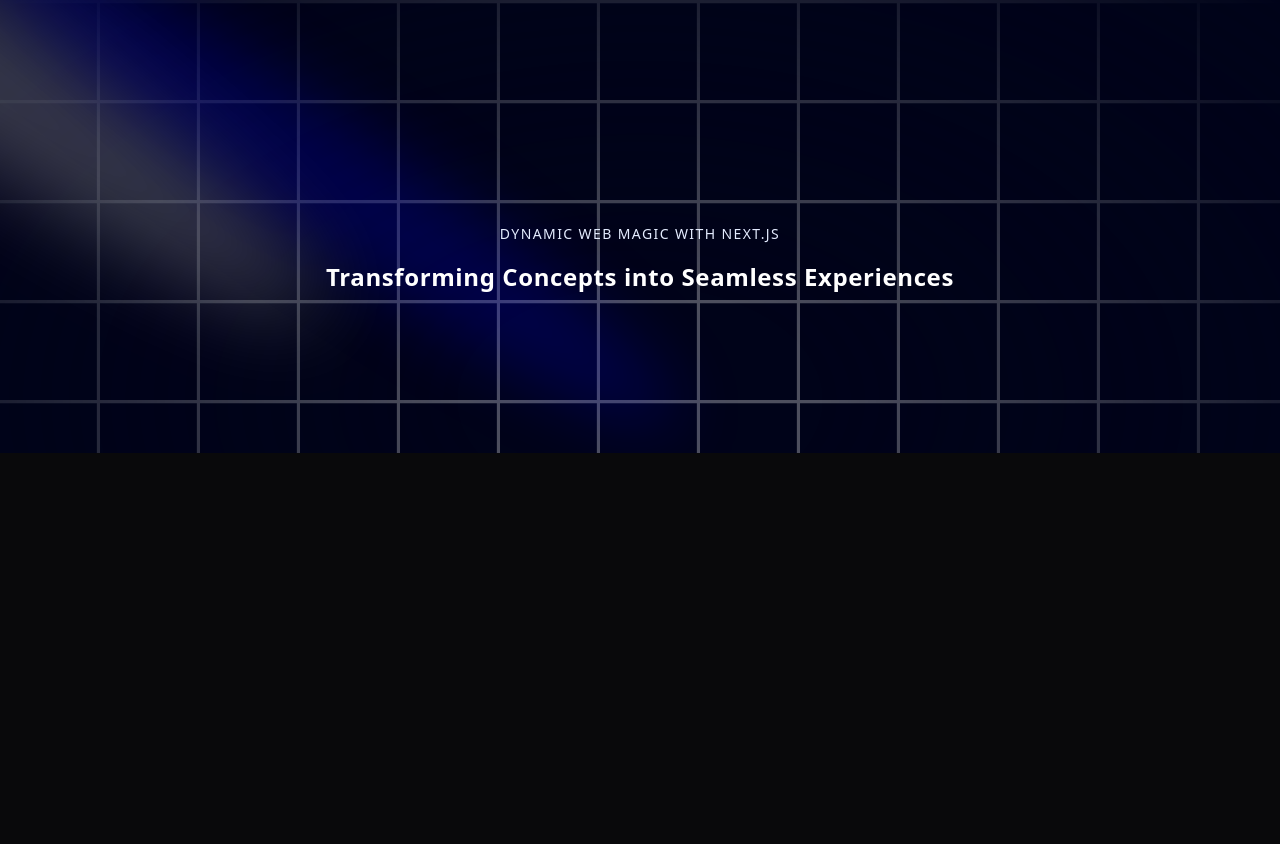
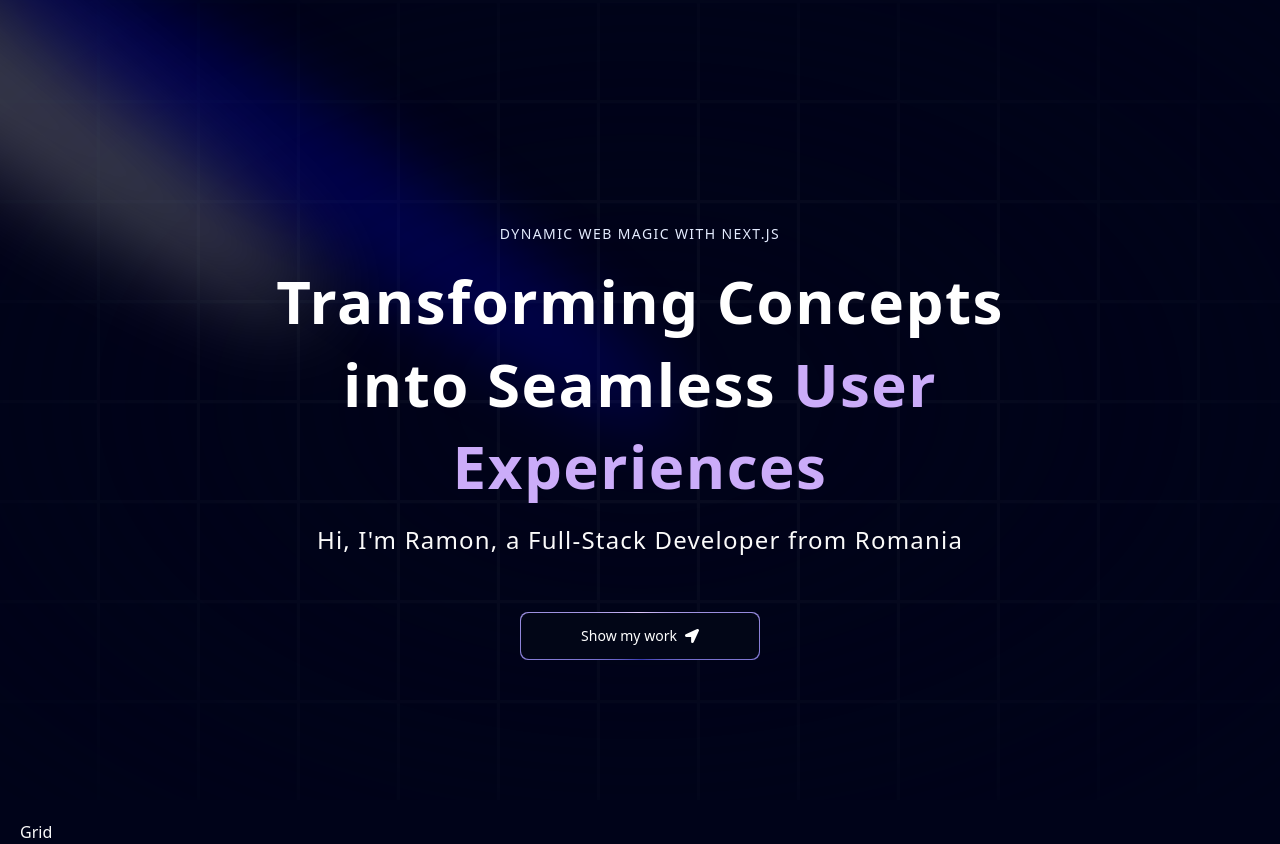
Before and after one commit to Woolfy25/Portfolio-Website, a Next.js app: page / in a window 1280 px wide. Before the commit the page ends 800 px from the top, so only its background shows below. Built offline with nearby package versions, Linux system fonts and the light colour scheme.

Commit message:
portfolio

```diff
--- a/app/page.tsx
+++ b/app/page.tsx
@@ -1,10 +1,17 @@
+import Grid from "@/components/Grid";
 import Hero from "@/components/Hero";
+import { FloatingNav } from "@/components/ui/FloatingNav";
+import { FaHome } from "react-icons/fa";
 
 export default function Home() {
   return (
     <main className="relative bg-black-100 flex justify-center items-center flex-col overflow-hidden mx-auto sm:px-10px px-5">
       <div className="max-w-7xl w-full">
+        <FloatingNav
+          navItems={[{ name: "Home", link: "/", icon: <FaHome /> }]}
+        />
         <Hero />
+        <Grid />
       </div>
     </main>
   );
--- /dev/null
+++ b/components/Grid.tsx
@@ -0,0 +1,7 @@
+import React from "react";
+
+const Grid = () => {
+  return <div>Grid</div>;
+};
+
+export default Grid;
--- a/components/Hero.tsx
+++ b/components/Hero.tsx
@@ -1,3 +1,5 @@
+import { FaLocationArrow } from "react-icons/fa";
+import MagicButton from "./ui/MagicButton";
 import { Spotlight } from "./ui/Spotlight";
 import { TextGenerateEffect } from "./ui/TextGenerateEffect";
 
@@ -15,7 +17,7 @@
         />
         <Spotlight className="top-28 left-80 h-[80vh] w-[50vw]" fill="blue" />
       </div>
-      <div className="h-screen w-full dark:bg-black-100 bg-white  dark:bg-grid-white/[0.3] bg-grid-black/[0.2] flex items-center justify-center absolute top-0 left-0">
+      <div className="h-screen w-full dark:bg-black-100 bg-white  dark:bg-grid-white/[0.03] bg-grid-black/[0.2] flex items-center justify-center absolute top-0 left-0">
         <div className="absolute pointer-events-none inset-0 flex items-center justify-center dark:bg-black-100 bg-white [mask-image:radial-gradient(ellipse_at_center,transparent_20%,black)]" />
       </div>
       <div className="flex justify-center relative my-20 z-10">
@@ -25,8 +27,18 @@
           </h2>
           <TextGenerateEffect
             className="text-center text-[40px] md:text-5xl lg:text-6xl"
-            words="Transforming Concepts into Seamless Experiences"
+            words="Transforming Concepts into Seamless User Experiences"
           />
+          <p className="text-center md:tracking-wider mb-4 text-sm md:text-lg lg:text-2xl">
+            Hi, I&apos;m Ramon, a Full-Stack Developer from Romania
+          </p>
+          <a href="#about">
+            <MagicButton
+              title="Show my work"
+              icon={<FaLocationArrow />}
+              position="right"
+            />
+          </a>
         </div>
       </div>
     </div>
--- /dev/null
+++ b/components/ui/FloatingNav.tsx
@@ -0,0 +1,82 @@
+"use client";
+import React, { useState } from "react";
+import {
+  motion,
+  AnimatePresence,
+  useScroll,
+  useMotionValueEvent,
+} from "framer-motion";
+import { cn } from "@/lib/utils";
+import Link from "next/link";
+
+export const FloatingNav = ({
+  navItems,
+  className,
+}: {
+  navItems: {
+    name: string;
+    link: string;
+    icon?: JSX.Element;
+  }[];
+  className?: string;
+}) => {
+  const { scrollYProgress } = useScroll();
+
+  const [visible, setVisible] = useState(false);
+
+  useMotionValueEvent(scrollYProgress, "change", (current) => {
+    // Check if current is not undefined and is a number
+    if (typeof current === "number") {
+      let direction = current! - scrollYProgress.getPrevious()!;
+
+      if (scrollYProgress.get() < 0.05) {
+        setVisible(false);
+      } else {
+        if (direction < 0) {
+          setVisible(true);
+        } else {
+          setVisible(false);
+        }
+      }
+    }
+  });
+
+  return (
+    <AnimatePresence mode="wait">
+      <motion.div
+        initial={{
+          opacity: 1,
+          y: -100,
+        }}
+        animate={{
+          y: visible ? 0 : -100,
+          opacity: visible ? 1 : 0,
+        }}
+        transition={{
+          duration: 0.2,
+        }}
+        className={cn(
+          "flex max-w-fit  fixed top-10 inset-x-0 mx-auto border border-transparent dark:border-white/[0.2] rounded-full dark:bg-black bg-white shadow-[0px_2px_3px_-1px_rgba(0,0,0,0.1),0px_1px_0px_0px_rgba(25,28,33,0.02),0px_0px_0px_1px_rgba(25,28,33,0.08)] z-[5000] pr-2 pl-8 py-2  items-center justify-center space-x-4",
+          className
+        )}
+      >
+        {navItems.map((navItem: any, idx: number) => (
+          <Link
+            key={`link=${idx}`}
+            href={navItem.link}
+            className={cn(
+              "relative dark:text-neutral-50 items-center flex space-x-1 text-neutral-600 dark:hover:text-neutral-300 hover:text-neutral-500"
+            )}
+          >
+            <span className="block sm:hidden">{navItem.icon}</span>
+            <span className="hidden sm:block text-sm">{navItem.name}</span>
+          </Link>
+        ))}
+        <button className="border text-sm font-medium relative border-neutral-200 dark:border-white/[0.2] text-black dark:text-white px-4 py-2 rounded-full">
+          <span>Login</span>
+          <span className="absolute inset-x-0 w-1/2 mx-auto -bottom-px bg-gradient-to-r from-transparent via-blue-500 to-transparent  h-px" />
+        </button>
+      </motion.div>
+    </AnimatePresence>
+  );
+};
--- /dev/null
+++ b/components/ui/MagicButton.tsx
@@ -0,0 +1,30 @@
+import React from "react";
+
+const MagicButton = ({
+  title,
+  icon,
+  position,
+  handleClick,
+  classes,
+}: {
+  title: string;
+  icon: React.ReactNode;
+  position: string;
+  handleClick?: () => void;
+  classes?: string;
+}) => {
+  return (
+    <button className="relative inline-flex h-12 overflow-hidden rounded-lg p-[1px] focus:outline-none md:w-60 md:mt-10">
+      <span className="absolute inset-[-1000%] animate-[spin_2s_linear_infinite] bg-[conic-gradient(from_90deg_at_50%_50%,#E2CBFF_0%,#393BB2_50%,#E2CBFF_100%)]" />
+      <span
+        className={`inline-flex h-full w-full cursor-pointer items-center justify-center rounded-lg bg-slate-950 px-7 text-sm font-medium text-white backdrop-blur-3xl gap-2 ${classes}`}
+      >
+        {position === "left" && icon}
+        {title}
+        {position === "right" && icon}
+      </span>
+    </button>
+  );
+};
+
+export default MagicButton;
--- a/components/ui/TextGenerateEffect.tsx
+++ b/components/ui/TextGenerateEffect.tsx
@@ -37,7 +37,9 @@
           return (
             <motion.span
               key={word + idx}
-              className="dark:text-white text-black opacity-0"
+              className={` ${
+                idx > 3 ? "text-purple" : "dark:text-white text:black"
+              } opacity-0`}
               style={{
                 filter: filter ? "blur(10px)" : "none",
               }}
@@ -52,8 +54,8 @@
 
   return (
     <div className={cn("font-bold", className)}>
-      <div className="mt-4">
-        <div className=" dark:text-white text-black text-2xl leading-snug tracking-wide">
+      <div className="my-4">
+        <div className=" dark:text-white text-black leading-snug tracking-wide">
           {renderWords()}
         </div>
       </div>
--- a/package.json
+++ b/package.json
@@ -16,6 +16,7 @@
     "next-themes": "^0.4.3",
     "react": "^18.2.0",
     "react-dom": "^18.2.0",
+    "react-icons": "^5.3.0",
     "tailwind-merge": "^2.5.5",
     "tailwindcss-animate": "^1.0.7"
   },
```
Also changed, not shown: 1 other file (tests, documents, lock files or other folders).
